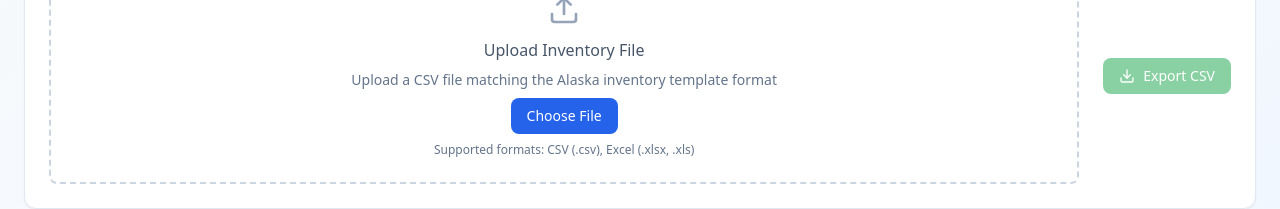
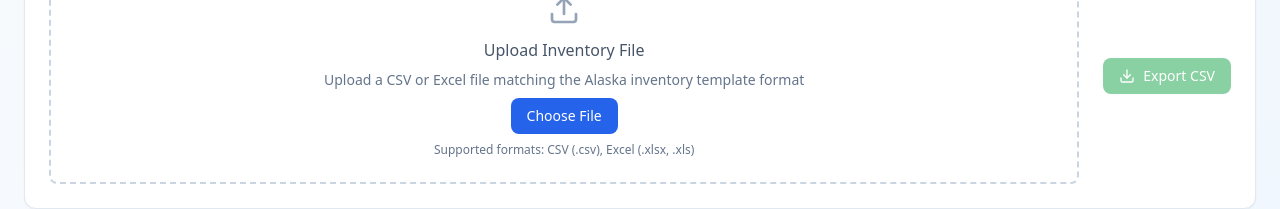
Before and after one commit to rmantrabuddi/ProjectAlaska, a React (Vite) app: page / in a window 1280 px wide. Both pictures are taken after a click on the button "Inventory Master". Shown: the part 364-573 px from the top of the page. Built offline with nearby package versions, Linux system fonts and the light colour scheme; no server answers; the database is empty.

Commit message:
Completely remove CSV validation from InventoryMaster

```diff
--- a/src/components/InventoryMaster.tsx
+++ b/src/components/InventoryMaster.tsx
@@ -80,7 +80,7 @@ const InventoryMaster: React.FC = () => {
 
       const csvRows: CSVRow[] = await parseFile(file);
       const errors: string[] = [];
-      const validRecords: InventoryMasterRecord[] = []; // <-- ADDED
+      const validRecords: Omit<InventoryMasterRecord, 'id' | 'created_at' | 'updated_at'>[] = [];
 
       csvRows.forEach((row, index) => {
         const record = mapCSVToInventoryRecord(row);
@@ -259,7 +259,7 @@ const InventoryMaster: React.FC = () => {
               <div className="space-y-2">
                 <p className="text-slate-600 font-medium">Upload Inventory File</p>
                 <p className="text-sm text-slate-500">
-                  Upload a CSV file matching the Alaska inventory template format
+                  Upload a CSV or Excel file matching the Alaska inventory template format
                 </p>
                 <input
                   type="file"
```
